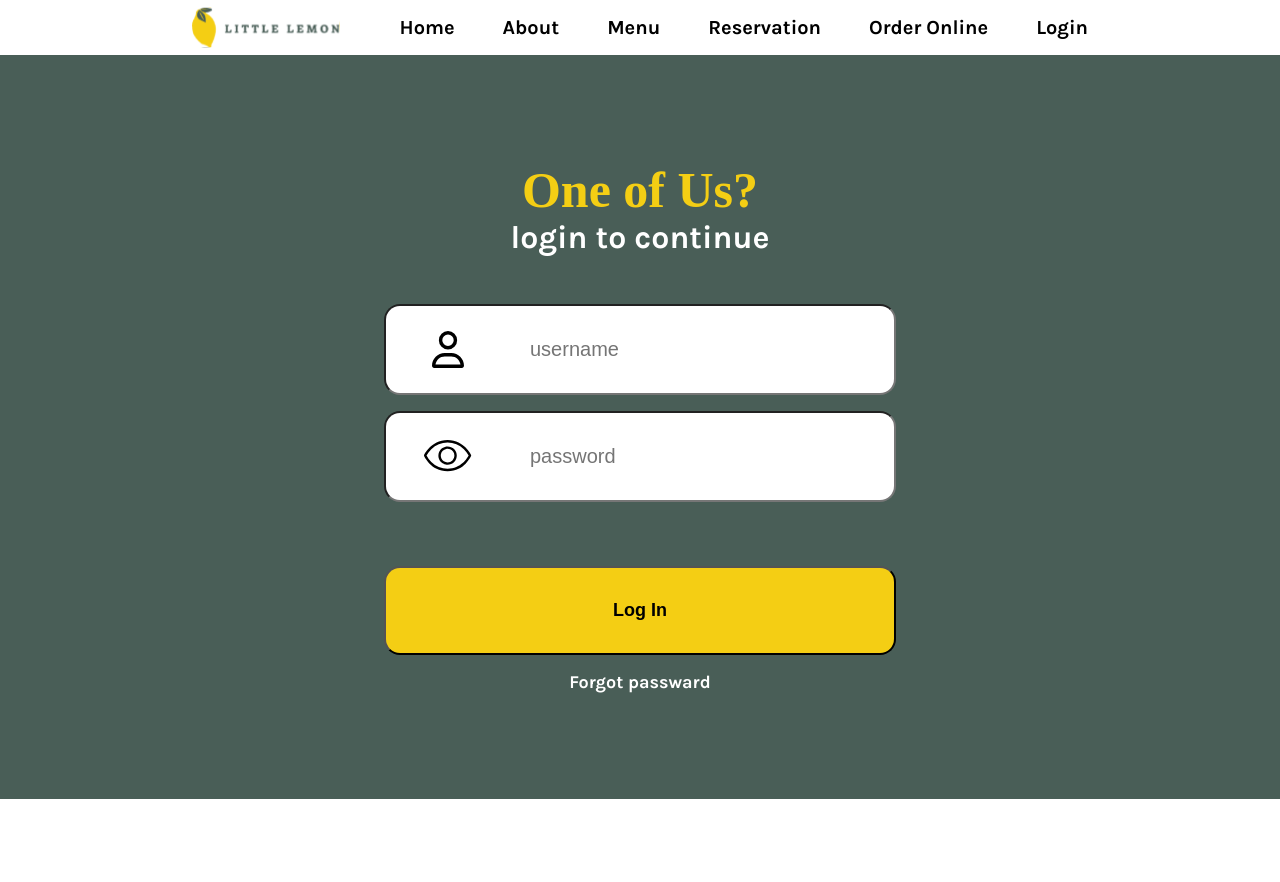
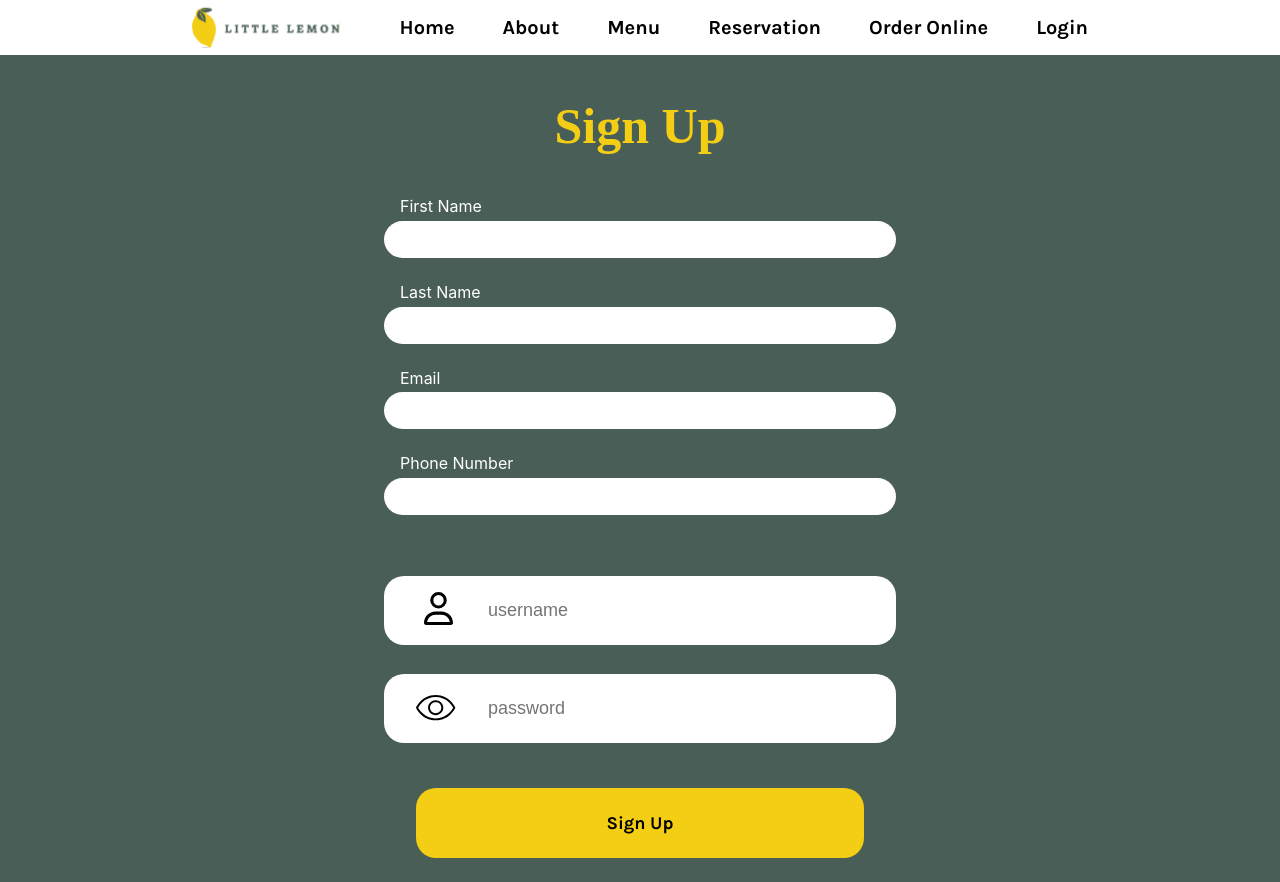
Before and after one commit to ArinzeCyril/little-lemon, a React (Create React App) app: page /signup in a window 1280 px wide. Before the commit the page ends 800 px from the top, so only its background shows below. Built offline with nearby package versions, Linux system fonts and the light colour scheme; a web font is replaced by a local one.

Commit message:
signup page setup

```diff
--- a/src/App.css
+++ b/src/App.css
@@ -52,6 +52,11 @@ footer,
 .login {
   padding: 0 15%;
   font-family: 'Karla', sans-serif;
+}
+
+button,
+input{
+  border: none;
 }
 
 button {
@@ -269,6 +274,88 @@ header{
   margin: 0;
 }
 
+/* ##### SignUp section ###### */
+.signup{
+  display: flex;
+  flex-direction: column;
+  justify-content: center;
+  align-items: center;
+  background-color: #495E57;
+  color: #fff;
+  min-height: 93vh;
+}
+
+.signup h1{
+  color: #F4CE14;
+  font-size: 50px;
+}
+
+.signup form{
+  display: flex;
+  flex-direction: column;
+  justify-content: center;
+  align-items: center;
+}
+
+.signup label{
+  align-self: flex-start;
+  text-indent: 1rem;
+}
+
+.signup button,
+.signup input{
+  width: 40vw;
+  max-width: 50rem;
+  border-radius: 20px;
+  font-size: 18px;
+  padding: .5rem;
+  margin-bottom: 1.5rem;
+  margin-top: .3rem;
+  box-sizing: border-box;
+}
+
+.signup div{
+  position: relative;
+}
+
+.signup div:first-of-type{
+  margin-top: 2rem;
+}
+
+.signup div:last-of-type{
+  margin-bottom: 1rem;
+}
+
+.signup div>input{
+  box-sizing: border-box;
+  padding: 1.5rem;
+  text-indent: 5rem;
+}
+
+.signup img{
+  position: absolute;
+  left: 2.5rem;
+  top: 1.3rem;
+  width: 1.8rem;
+}
+
+.signup div:nth-of-type(2) img{
+  width: 2.5rem;
+  left: 2rem;
+  top: 1.6rem;
+}
+
+
+.signup button {
+  display: block;
+  background-color: #F4CE14;
+  font-weight: 700;
+  padding: 1.5rem;
+  width: 35vw;
+  max-width: 45rem;
+}
+
+
 /* ##### Footer section ###### */
 footer {
   display: flex;
--- a/src/App.js
+++ b/src/App.js
@@ -2,7 +2,7 @@ import './App.css';
 import Header from './components/Header';
 import Main from './components/Main';
 import Footer from './components/Footer';
-import Login from './components/Login';
+import SignUp from './components/SignUp';
 
 function App() {
   return (
@@ -10,7 +10,7 @@ function App() {
       {/* <Header /> */}
       {/* <Main /> */}
       {/* <Footer /> */}
-      <Login />
+      <SignUp />
     </>
   );
 }
--- /dev/null
+++ b/src/components/SignUp.jsx
@@ -0,0 +1,33 @@
+import Header from './Header'
+import Input from './SignUpInput';
+import userICN from '../assets/icons/user-regular.svg';
+import passwordICN from '../assets/icons/icon _eye_.svg';
+
+const SignUp = () => {
+  return (
+    <section>
+        <Header />
+        <div className="signup">
+            <h1>Sign Up</h1>
+            <form action="">
+                <Input id="first-name" inpType='text' name='First Name' />
+                <Input id="last-name" inpType='text' name='Last Name' />
+                <Input id="email" inpType='email' name='Email' />
+                <Input id="phone" inpType='number' name='Phone Number' />
+                <div>
+                    <Input id="phone" inpType='text' plcHlder='username' />
+                    <img src={userICN} alt="" />
+                </div>
+                <div>
+                    <Input id="phone" inpType='password' plcHlder='password' />
+                    <img src={passwordICN} alt="" />
+                </div>
+                <button>Sign Up</button>
+            </form>
+        </div>
+
+    </section>
+  )
+}
+
+export default SignUp
--- /dev/null
+++ b/src/components/SignUpInput.jsx
@@ -0,0 +1,12 @@
+import React from 'react'
+
+const SignUpInput = (props) => {
+  return (
+    <>
+        <label htmlFor={props.id}>{props.name}</label>
+        <input type={props.inpType} id={props.id} placeholder={props.plcHlder} />
+    </>
+  )
+}
+
+export default SignUpInput
```
